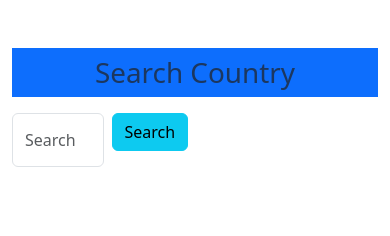
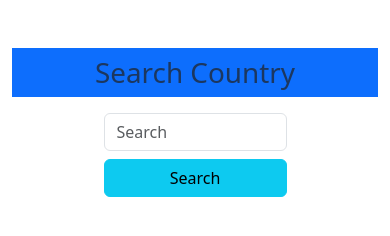
Before and after one commit to Ashik-Faysal/country-details, a plain HTML site: page index.html in a window 390 px wide. Drawn offline with nearby package versions, Linux system fonts and the light colour scheme; no server answers.

Commit message:
responsive

```diff
--- a/index.html
+++ b/index.html
@@ -19,14 +19,14 @@
       </h1>
     </header>
     <main>
-      <section class="d-flex gap-2 my-3">
+      <section class="my-3 text-center">
         <input
           type="text"
-          class="form-control w-25"
+          class="form-control w-50 mx-auto"
           id="inputPassword2"
           placeholder="Search"
         />
-        <button onclick="countryName()" type="submit" class="btn btn-info mb-3">Search</button>
+        <button onclick="countryName()" type="submit" class="btn btn-info my-2 w-50">Search</button>
       </section>
       <section id="display-search-country">
 
--- a/js/country.js
+++ b/js/country.js
@@ -9,7 +9,7 @@ const allCountries =countries=>{
     // console.log(countries);
     const showCountries =document.getElementById("show-country");
     countries.forEach(country => {
-        // console.log(country);
+        console.log(country);
         const div = document.createElement("div");
         div.classList.add("col");
         div.classList.add("h-full")
@@ -20,7 +20,6 @@ const allCountries =countries=>{
       <div class="card-body">
         <h2 class="card-title">${country.name.common}</h2>
         <h2 class="card-title">${country.name.official}</h2>
-        <p class="card-text">This is a longer card with supporting text below as a natural lead-in to additional content. This content is a little bit longer.</p>
       </div>
 
         `
@@ -48,6 +47,7 @@ displaySearchCountry.innerHTML=`
         <h2 class="card-title">Capital : ${data[0].capital}</h2>
         <h2 class="card-title">Area : ${data[0].area}</h2>
         <h2 class="card-title">Population : ${data[0].population}</h2>
+        <img src="${data[0].coatOfArms.png}" class="w-full h-full p-2 card-img-top" alt="...">
       </div>
 `
 }
```
